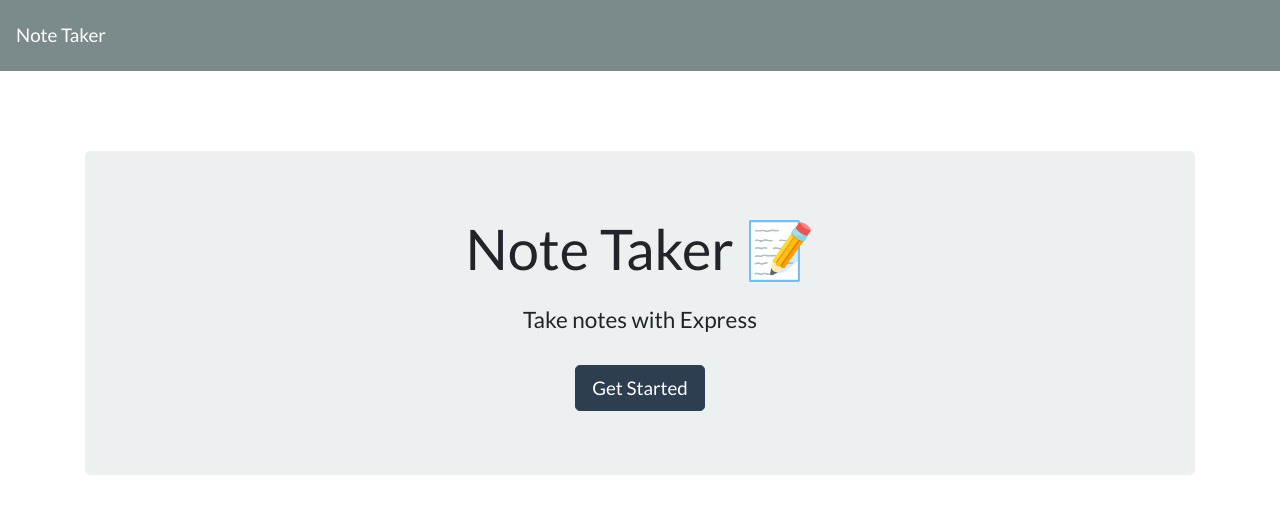
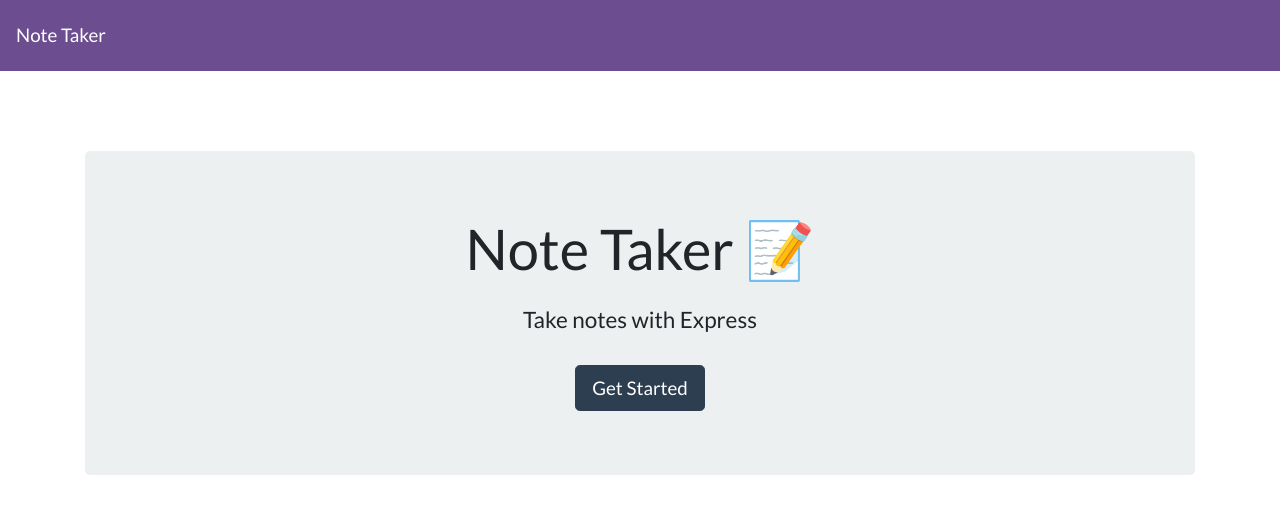
Before and after one commit to nicoledodge/Note-Taking-App, a website: page public/index.html in a window 1280 px wide. Drawn offline with nearby package versions, Linux system fonts and the light colour scheme; no server answers.

Commit message:
edit of bootstrap

```diff
--- a/public/index.html
+++ b/public/index.html
@@ -10,7 +10,7 @@
 </head>
 
 <body>
-  <nav class="navbar navbar-dark bg-dark" style="background-color: rgb(108,77,143)">
+  <nav class="navbar navbar-dark bg-dark" style="background-color: rgb(108,77,143) !important;">
     <a class="navbar-brand" href="/">Note Taker
     </a>
   </nav>
```
Also changed, not shown: public/notes.html (+1 -1 lines).
